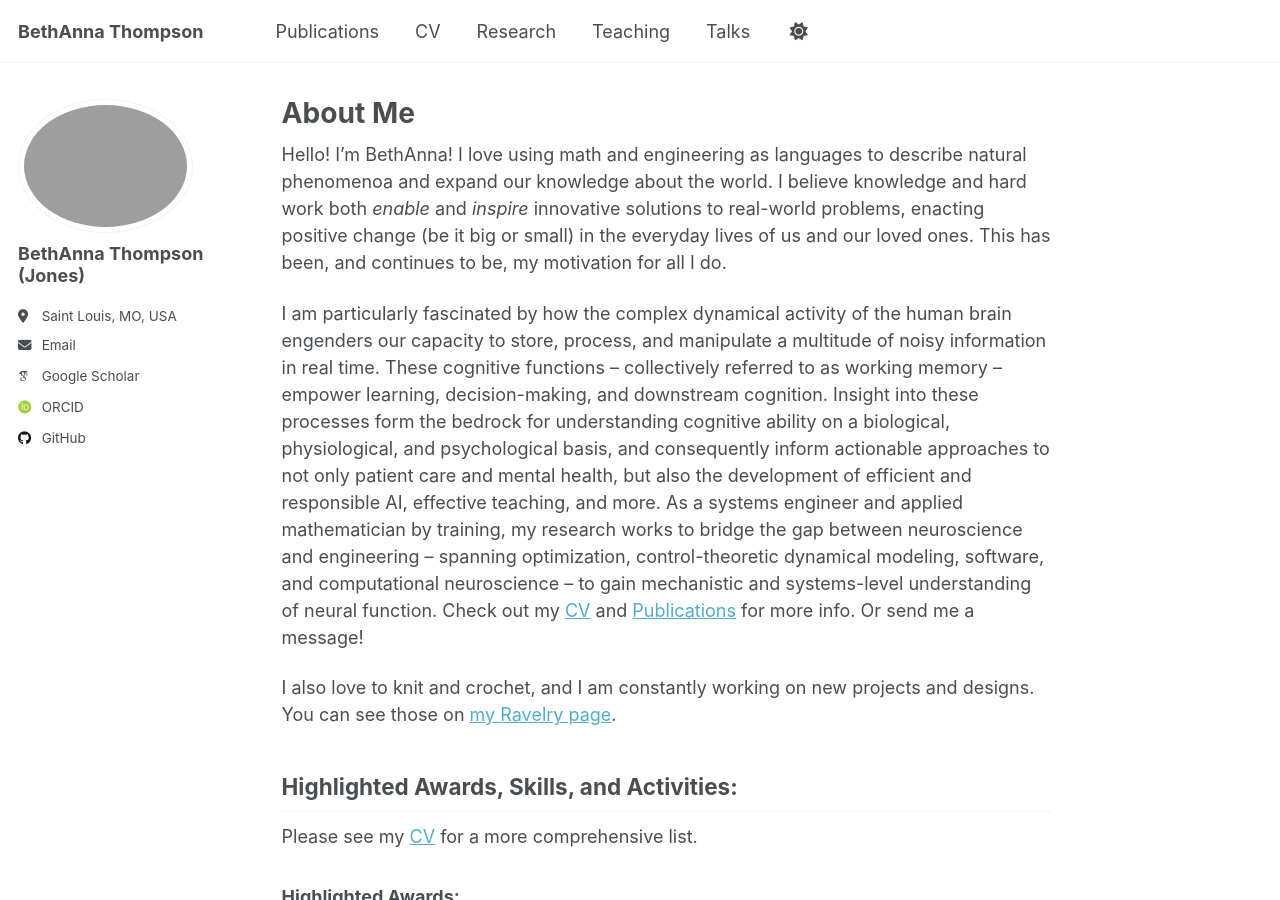
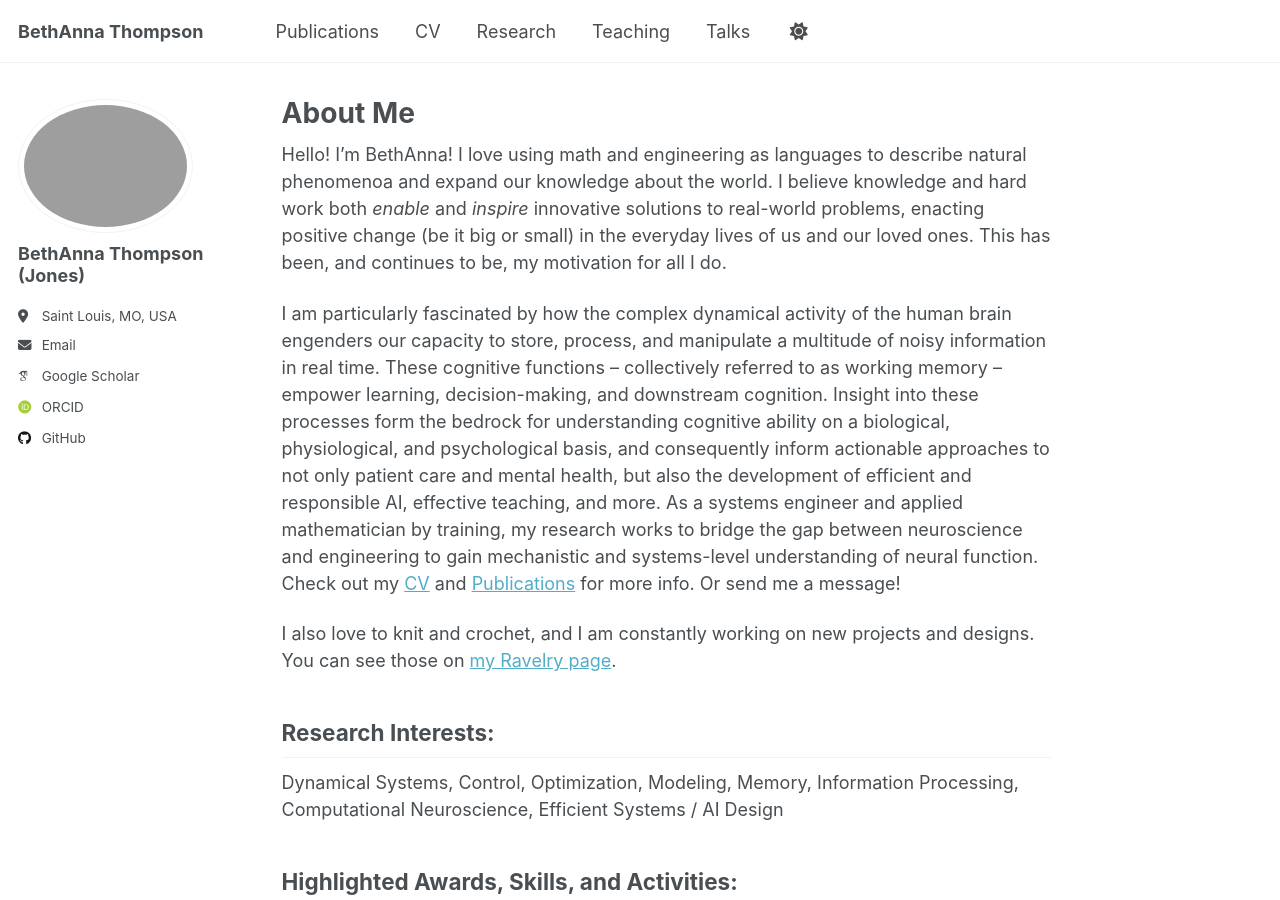
Before and after one commit to BethAnna/BethAnna.github.io, a Jekyll site: the page built from _pages/about.md, in a window 1280 px wide and 900 px high. Built offline with Jekyll 4.4.1, drawn with Linux system fonts in a browser that asks for light colours; some web fonts are replaced; a script that is not in the unit is left out.

Commit message:
Update about.md

```diff
--- a/_pages/about.md
+++ b/_pages/about.md
@@ -11,9 +11,13 @@ Hello! I'm BethAnna!
 I love using math and engineering as languages to describe natural phenomenoa and expand our knowledge about the world. I believe knowledge and hard work both _enable_ and _inspire_ innovative solutions to real-world problems, enacting positive change (be it big or small) in the everyday lives of us and our loved ones. This has been, and continues to be, my motivation for all I do.
 
 I am particularly fascinated by how the complex dynamical activity of the human brain engenders our capacity to store, process, and manipulate a multitude of noisy information in real time. These cognitive functions -- collectively referred to as working memory -- empower learning, decision-making, and downstream cognition. Insight into these processes form the bedrock for understanding cognitive ability on a biological, physiological, and psychological basis, and consequently inform actionable approaches to not only patient care and mental health, but also the development of efficient and responsible AI, effective teaching, and more.
-As a systems engineer and applied mathematician by training, my research works to bridge the gap between neuroscience and engineering -- spanning optimization, control-theoretic dynamical modeling, software, and computational neuroscience -- to gain mechanistic and systems-level understanding of neural function. Check out my [CV](https://bethanna.github.io/cv/) and [Publications](https://bethanna.github.io/publications/) for more info. Or send me a message!  <br>
+As a systems engineer and applied mathematician by training, my research works to bridge the gap between neuroscience and engineering to gain mechanistic and systems-level understanding of neural function. Check out my [CV](https://bethanna.github.io/cv/) and [Publications](https://bethanna.github.io/publications/) for more info. Or send me a message!  <br>
 
 I also love to knit and crochet, and I am constantly working on new projects and designs. You can see those on [my Ravelry page](https://www.ravelry.com/designers/thompson-yarn-arts).
+
+
+## Research Interests:
+Dynamical Systems, Control, Optimization, Modeling, Memory, Information Processing, Computational Neuroscience, Efficient Systems / AI Design
 
 
 ## Highlighted Awards, Skills, and Activities:
```
